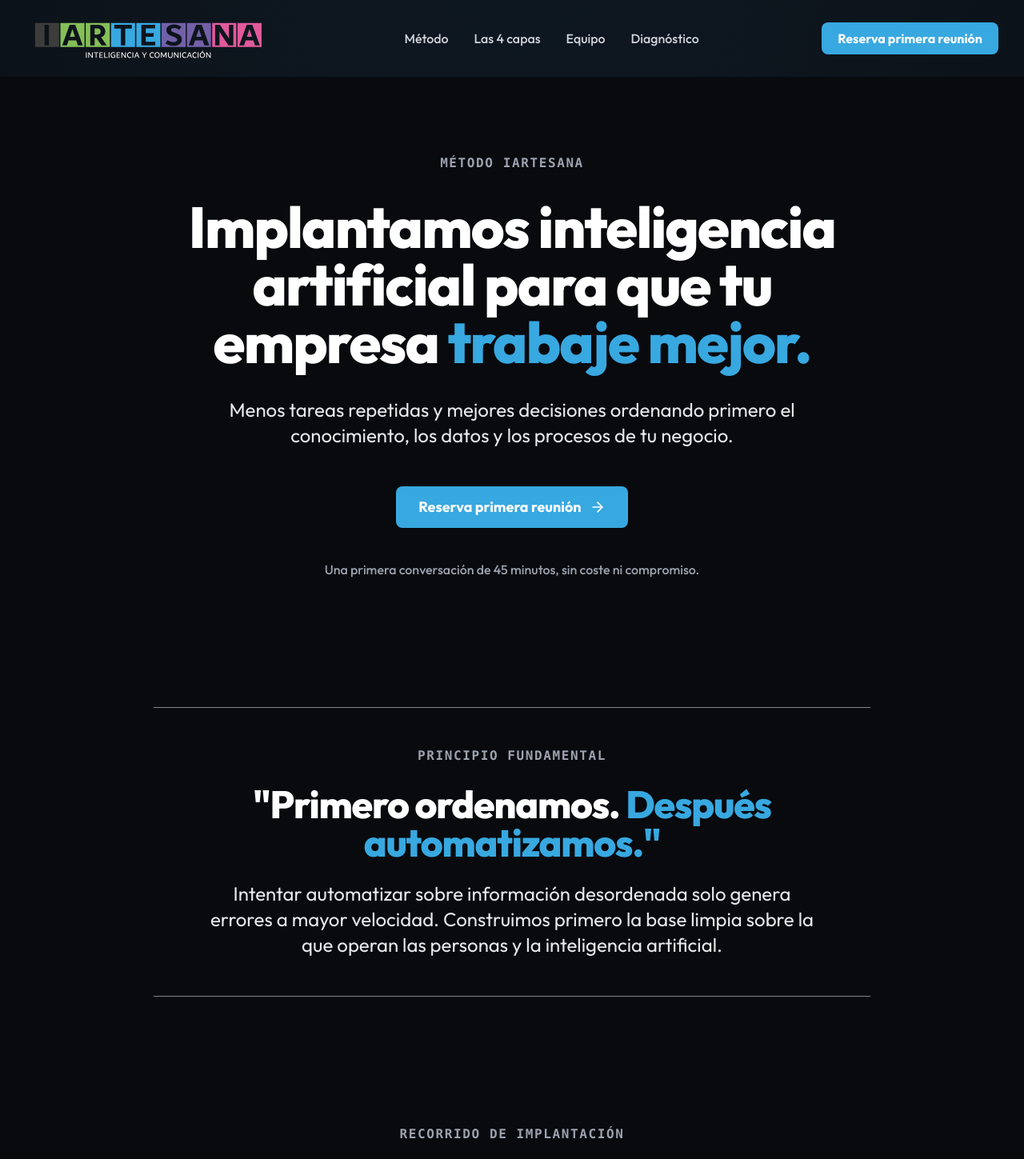
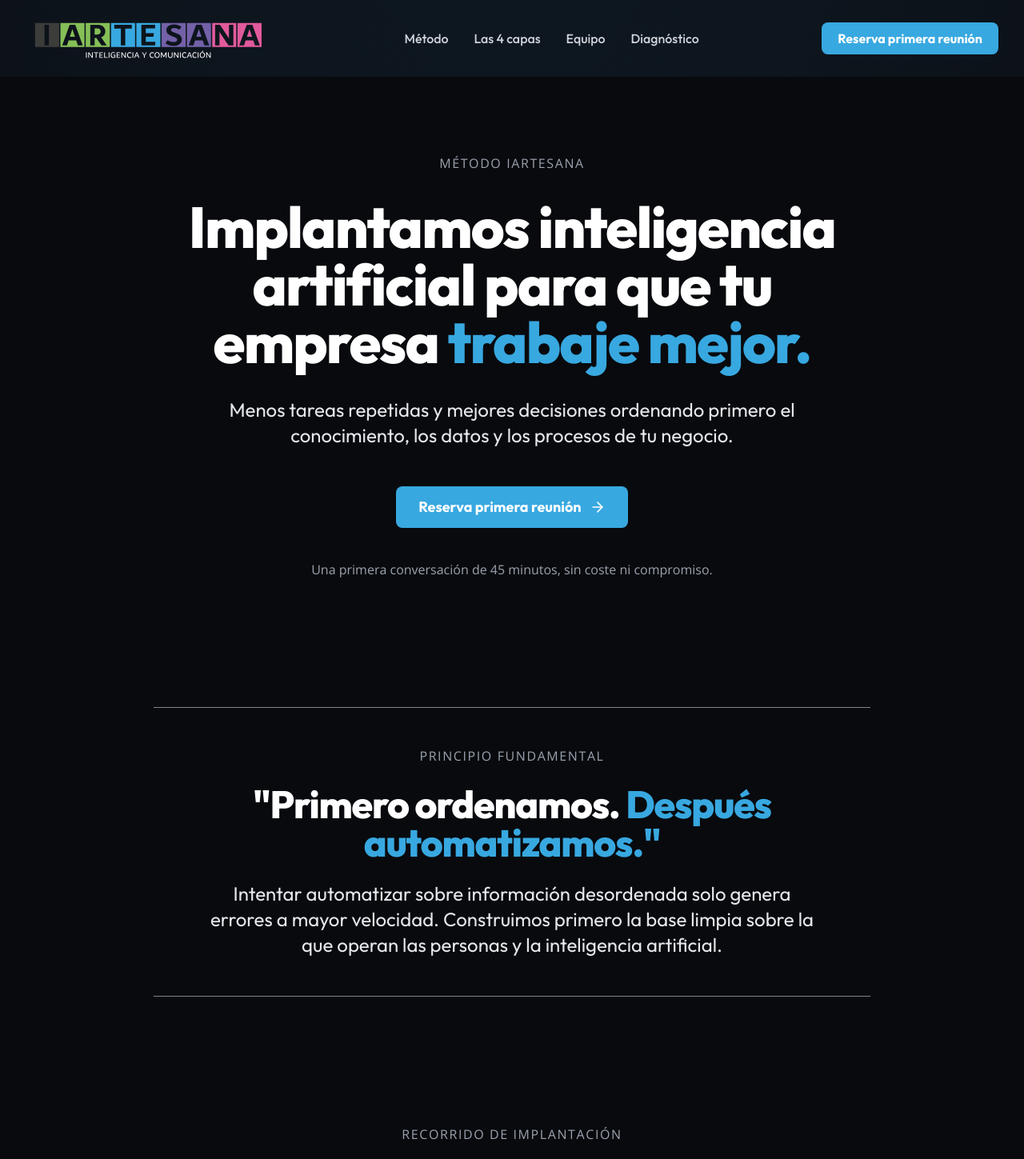
Before and after one commit to gerard-iartesana/iartesana-website, a Next.js app: page / in a window 1280 px wide. Shown: the top 1449 px of the page at 80% size. Built offline with nearby package versions, Linux system fonts and the light colour scheme.

Commit message:
style: set section descriptors to Open Sans font and normal weight

```diff
--- a/src/app/layout.tsx
+++ b/src/app/layout.tsx
@@ -5,9 +5,9 @@ import Footer from '@/components/Footer';
 import IsometricBackground from '@/components/IsometricBackground';
 
 export const metadata: Metadata = {
-  metadataBase: new URL('https://iartesana.com'),
   title: 'iARTESANA · Implantación de Inteligencia Artificial por Capas',
-  description: 'Implantamos inteligencia artificial en tu empresa ordenando primero el conocimiento, los datos y los procesos. Soberanía de datos, explicabilidad y acompañamiento humano.',
+  description:
+    'Implantamos inteligencia artificial en tu empresa ordenando primero el conocimiento, los datos y los procesos. Soberanía de datos, explicabilidad y acompañamiento humano.',
   keywords: [
     'Inteligencia Artificial pymes',
     'Implantación IA por capas',
@@ -19,16 +19,18 @@ export const metadata: Metadata = {
     'Consultoría IA España',
   ],
   authors: [{ name: 'iARTESANA' }],
+  robots: 'index, follow',
   openGraph: {
     title: 'iARTESANA · Implantación de Inteligencia Artificial por Capas',
-    description: 'Primero ordenamos. Después automatizamos. Descubre el método iARTESANA para empresas.',
+    description:
+      'Primero ordenamos. Después automatizamos. Descubre el método iARTESANA para empresas.',
     url: 'https://iartesana.com',
     siteName: 'iARTESANA',
     locale: 'es_ES',
     type: 'website',
     images: [
       {
-        url: '/hero_dark_bg.png',
+        url: 'https://iartesana.com/hero_dark_bg.png',
         width: 1200,
         height: 630,
         alt: 'iARTESANA Inteligencia y Comunicación',
@@ -39,25 +41,24 @@ export const metadata: Metadata = {
     card: 'summary_large_image',
     title: 'iARTESANA · Implantación de Inteligencia Artificial por Capas',
     description: 'Primero ordenamos. Después automatizamos.',
-  },
-  robots: {
-    index: true,
-    follow: true,
+    images: ['https://iartesana.com/hero_dark_bg.png'],
   },
 };
 
 export default function RootLayout({
   children,
-}: {
+}: Readonly<{
   children: React.ReactNode;
-}) {
+}>) {
+  // Schema.org JSON-LD Structured Data for SEO & GEO
   const jsonLd = {
     '@context': 'https://schema.org',
     '@type': 'Organization',
     name: 'iARTESANA',
     url: 'https://iartesana.com',
     logo: 'https://iartesana.com/logo/Logo%20iARTESANA.svg',
-    description: 'Implantación de Inteligencia Artificial por capas para empresas y pymes.',
+    description:
+      'Implantación de Inteligencia Artificial por capas para empresas y pymes.',
     slogan: 'Ordenamos. Automatizamos. Protegemos. Acompañamos.',
     founders: [
       { '@type': 'Person', name: 'David' },
@@ -79,7 +80,8 @@ export default function RootLayout({
           itemOffered: {
             '@type': 'Service',
             name: 'Diagnóstico iARTESANA',
-            description: 'Análisis de procesos, estado de datos, oportunidades y hoja de ruta para implantar IA.',
+            description:
+              'Análisis de procesos, estado de datos, oportunidades y hoja de ruta para implantar IA.',
           },
           price: '350.00',
           priceCurrency: 'EUR',
@@ -92,8 +94,15 @@ export default function RootLayout({
     <html lang="es" className="dark">
       <head>
         <link rel="preconnect" href="https://fonts.googleapis.com" />
-        <link rel="preconnect" href="https://fonts.gstatic.com" crossOrigin="anonymous" />
-        <link href="https://fonts.googleapis.com/css2?family=Outfit:wght@300;400;500;600;700;800;900&display=swap" rel="stylesheet" />
+        <link
+          rel="preconnect"
+          href="https://fonts.gstatic.com"
+          crossOrigin="anonymous"
+        />
+        <link
+          href="https://fonts.googleapis.com/css2?family=Open+Sans:wght@400;600&family=Outfit:wght@300;400;500;600;700;800;900&display=swap"
+          rel="stylesheet"
+        />
         <script
           type="application/ld+json"
           dangerouslySetInnerHTML={{ __html: JSON.stringify(jsonLd) }}
--- a/src/app/page.tsx
+++ b/src/app/page.tsx
@@ -9,8 +9,8 @@ export default function HomePage() {
     <div className="space-y-24 pb-24 text-[#E2E8F0] bg-[#080A0E]">
       {/* 1. HERO (LIMPIO Y CONTUNDENTE) */}
       <section className="pt-16 sm:pt-24 pb-16 px-4 sm:px-6 lg:px-8 max-w-5xl mx-auto text-center space-y-8">
-        {/* 1. Descriptor en gris y más grande */}
-        <span className="text-sm sm:text-base font-mono uppercase tracking-widest text-gray-400 font-semibold block">
+        {/* 1. Descriptor en Open Sans tipografía normal */}
+        <span className="text-sm sm:text-base font-['Open_Sans',sans-serif] uppercase tracking-widest text-gray-400 font-normal block">
           MÉTODO iARTESANA
         </span>
 
@@ -20,7 +20,7 @@ export default function HomePage() {
           <span className="text-[#38A8E0]">trabaje mejor.</span>
         </h1>
 
-        {/* 3. Explicación breve (máximo dos líneas) en texto más grande */}
+        {/* 3. Explicación breve (máximo dos líneas) */}
         <p className="text-xl sm:text-2xl text-gray-200 max-w-3xl mx-auto leading-relaxed font-normal">
           Menos tareas repetidas y mejores decisiones ordenando primero el conocimiento, los datos y los procesos de tu negocio.
         </p>
@@ -37,15 +37,15 @@ export default function HomePage() {
         </div>
 
         {/* 5. Frase discreta aclarando que la primera conversación es gratuita */}
-        <p className="text-base text-gray-400 font-medium pt-2">
+        <p className="text-base text-gray-400 font-normal pt-2 font-['Open_Sans',sans-serif]">
           Una primera conversación de 45 minutos, sin coste ni compromiso.
         </p>
       </section>
 
       {/* 2. PRINCIPIO DE LA CASA (TRANSICIÓN CENTRADA SIN TARJETA) */}
       <section id="metodo" className="px-4 sm:px-6 lg:px-8 max-w-4xl mx-auto text-center space-y-6 py-12 border-t border-b border-surface-border/50">
-        {/* Descriptor en gris y más grande */}
-        <span className="text-sm sm:text-base font-mono uppercase tracking-widest text-gray-400 font-semibold block">
+        {/* Descriptor en Open Sans tipografía normal */}
+        <span className="text-sm sm:text-base font-['Open_Sans',sans-serif] uppercase tracking-widest text-gray-400 font-normal block">
           Principio fundamental
         </span>
 
@@ -54,7 +54,7 @@ export default function HomePage() {
           <span className="text-[#38A8E0]">Después automatizamos."</span>
         </h2>
 
-        <p className="text-lg sm:text-2xl text-gray-200 leading-relaxed max-w-3xl mx-auto">
+        <p className="text-lg sm:text-2xl text-gray-200 leading-relaxed max-w-3xl mx-auto font-normal">
           Intentar automatizar sobre información desordenada solo genera errores a mayor velocidad. Construimos primero la base limpia sobre la que operan las personas y la inteligencia artificial.
         </p>
       </section>
@@ -65,14 +65,14 @@ export default function HomePage() {
       {/* 4. EQUIPO HUMANO (DAVID & GERARD SIMPLIFICADO Y CON PRESENCIA) */}
       <section id="equipo" className="px-4 sm:px-6 lg:px-8 max-w-5xl mx-auto py-12 space-y-12 border-t border-surface-border/50">
         <div className="text-center space-y-3">
-          {/* Descriptor en gris y más grande */}
-          <span className="text-sm sm:text-base font-mono uppercase tracking-widest text-gray-400 font-semibold block">
+          {/* Descriptor en Open Sans tipografía normal */}
+          <span className="text-sm sm:text-base font-['Open_Sans',sans-serif] uppercase tracking-widest text-gray-400 font-normal block">
             Acompañamiento humano
           </span>
           <h2 className="text-3xl sm:text-5xl font-extrabold text-white tracking-tight">
             Quiénes acompañan a tu empresa
           </h2>
-          <p className="text-lg sm:text-xl text-gray-200 max-w-2xl mx-auto">
+          <p className="text-lg sm:text-xl text-gray-200 max-w-2xl mx-auto font-normal">
             Trato humano directo con quien diseña e instala tu sistema. Sin intermediarios ni tickets de soporte anónimos.
           </p>
         </div>
@@ -87,7 +87,7 @@ export default function HomePage() {
             <div className="space-y-2">
               <h3 className="text-2xl sm:text-3xl font-bold text-white">David</h3>
               <p className="text-sm font-mono text-[#86BF58] font-bold">Estrategia & Contexto de Negocio</p>
-              <p className="text-base text-gray-200 leading-relaxed pt-1">
+              <p className="text-base text-gray-200 leading-relaxed pt-1 font-normal">
                 Estructura los procesos, el conocimiento y el tono de marca. Garantiza que la IA refleje fielmente la cultura y criterios de tu empresa.
               </p>
             </div>
@@ -101,7 +101,7 @@ export default function HomePage() {
             <div className="space-y-2">
               <h3 className="text-2xl sm:text-3xl font-bold text-white">Gerard</h3>
               <p className="text-sm font-mono text-[#38A8E0] font-bold">Ingeniería de Sistemas & Datos</p>
-              <p className="text-base text-gray-200 leading-relaxed pt-1">
+              <p className="text-base text-gray-200 leading-relaxed pt-1 font-normal">
                 Desarrolla la base de datos, la seguridad y los agentes autónomos. Garantiza el rendimiento técnico, la explicabilidad y la soberanía de los datos.
               </p>
             </div>
@@ -112,14 +112,14 @@ export default function HomePage() {
       {/* 5. PROCESO COMERCIAL (3 PASOS CLAROS CON UN SOLO CTA PRINCIPAL AL PIE) */}
       <section className="px-4 sm:px-6 lg:px-8 max-w-5xl mx-auto py-12 space-y-12 border-t border-surface-border/50">
         <div className="text-center space-y-3">
-          {/* Descriptor en gris y más grande */}
-          <span className="text-sm sm:text-base font-mono uppercase tracking-widest text-gray-400 font-semibold block">
+          {/* Descriptor en Open Sans tipografía normal */}
+          <span className="text-sm sm:text-base font-['Open_Sans',sans-serif] uppercase tracking-widest text-gray-400 font-normal block">
             Paso a Paso
           </span>
           <h2 className="text-3xl sm:text-5xl font-extrabold text-white tracking-tight">
             Cómo empezar a trabajar juntos
           </h2>
-          <p className="text-lg sm:text-xl text-gray-200 max-w-2xl mx-auto">
+          <p className="text-lg sm:text-xl text-gray-200 max-w-2xl mx-auto font-normal">
             Un recorrido transparente en 3 etapas sin sorpresas ni costes ocultos.
           </p>
         </div>
@@ -130,7 +130,7 @@ export default function HomePage() {
             <span className="text-3xl font-extrabold text-[#38A8E0] font-mono">01</span>
             <h3 className="text-xl sm:text-2xl font-bold text-white">Primera conversación</h3>
             <p className="text-sm font-semibold text-[#38A8E0]">Gratuita · 45 minutos</p>
-            <p className="text-base text-gray-200 leading-relaxed">
+            <p className="text-base text-gray-200 leading-relaxed font-normal">
               Sesión sin coste para conocernos, escuchar tus necesidades y evaluar si existe encaje técnico.
             </p>
           </div>
@@ -140,7 +140,7 @@ export default function HomePage() {
             <span className="text-3xl font-extrabold text-[#86BF58] font-mono">02</span>
             <h3 className="text-xl sm:text-2xl font-bold text-white">Diagnóstico iARTESANA</h3>
             <p className="text-sm font-semibold text-[#86BF58]">350 € (Descontables al 100%)</p>
-            <p className="text-base text-gray-200 leading-relaxed">
+            <p className="text-base text-gray-200 leading-relaxed font-normal">
               Análisis detallado de tu operativa, oportunidades de automatización y hoja de ruta con presupuesto cerrado.
             </p>
           </div>
@@ -150,7 +150,7 @@ export default function HomePage() {
             <span className="text-3xl font-extrabold text-[#E15A9C] font-mono">03</span>
             <h3 className="text-xl sm:text-2xl font-bold text-white">Implantación por capas</h3>
             <p className="text-sm font-semibold text-gray-400">Presupuesto personalizado</p>
-            <p className="text-base text-gray-200 leading-relaxed">
+            <p className="text-base text-gray-200 leading-relaxed font-normal">
               Construcción progresiva de tu Base Digital, agentes de IA, seguridad y formación continua a tu equipo.
             </p>
           </div>
--- a/src/components/ScrollTimeline.tsx
+++ b/src/components/ScrollTimeline.tsx
@@ -92,20 +92,21 @@ export default function ScrollTimeline() {
   return (
     <section id="capas" className="w-full max-w-5xl mx-auto py-16 px-4 sm:px-6 lg:px-8" ref={timelineRef}>
       <div className="text-center space-y-4 mb-16">
-        <span className="text-sm sm:text-base font-mono uppercase tracking-widest text-gray-400 font-semibold block">
+        {/* Descriptor en Open Sans tipografía normal */}
+        <span className="text-sm sm:text-base font-['Open_Sans',sans-serif] uppercase tracking-widest text-gray-400 font-normal block">
           Recorrido de Implantación
         </span>
         <h2 className="text-3xl sm:text-5xl font-extrabold text-white tracking-tight">
           Cómo se construye el sistema
         </h2>
-        <p className="text-lg sm:text-xl text-gray-300 max-w-xl mx-auto">
+        <p className="text-lg sm:text-xl text-gray-300 max-w-xl mx-auto font-normal">
           Haz clic en cada capa para desplegar los detalles de implantación.
         </p>
       </div>
 
-      {/* Main container with Left Modular Stack Column inspired by brand reference */}
+      {/* Main container with Left Modular Stack Column */}
       <div className="relative flex gap-6 sm:gap-10">
-        {/* Left Modular Stack Column (Bloques modulares apilados) */}
+        {/* Left Modular Stack Column */}
         <div className="flex flex-col gap-3 w-5 sm:w-8 shrink-0 pt-1">
           {steps.map((step, index) => {
             const isActive = activeStep >= index;
@@ -125,7 +126,6 @@ export default function ScrollTimeline() {
                 }}
                 title={step.title}
               >
-                {/* Subtle active pulse line */}
                 {isCurrent && (
                   <div className="absolute inset-0 bg-white/20 animate-pulse pointer-events-none" />
                 )}
@@ -174,7 +174,7 @@ export default function ScrollTimeline() {
                       </button>
                     </div>
 
-                    {/* Texto de debajo en REGULAR */}
+                    {/* Texto de debajo en REGULAR / NORMAL */}
                     <p className="text-xl sm:text-2xl font-normal text-gray-200 max-w-3xl leading-relaxed">
                       {step.mainIdea}
                     </p>
@@ -187,7 +187,7 @@ export default function ScrollTimeline() {
                     }`}
                   >
                     {/* Description */}
-                    <p className="text-lg sm:text-xl text-gray-300 max-w-3xl leading-relaxed border-t border-surface-border/40 pt-4">
+                    <p className="text-lg sm:text-xl text-gray-300 max-w-3xl leading-relaxed border-t border-surface-border/40 pt-4 font-normal">
                       {step.description}
                     </p>
 
```
